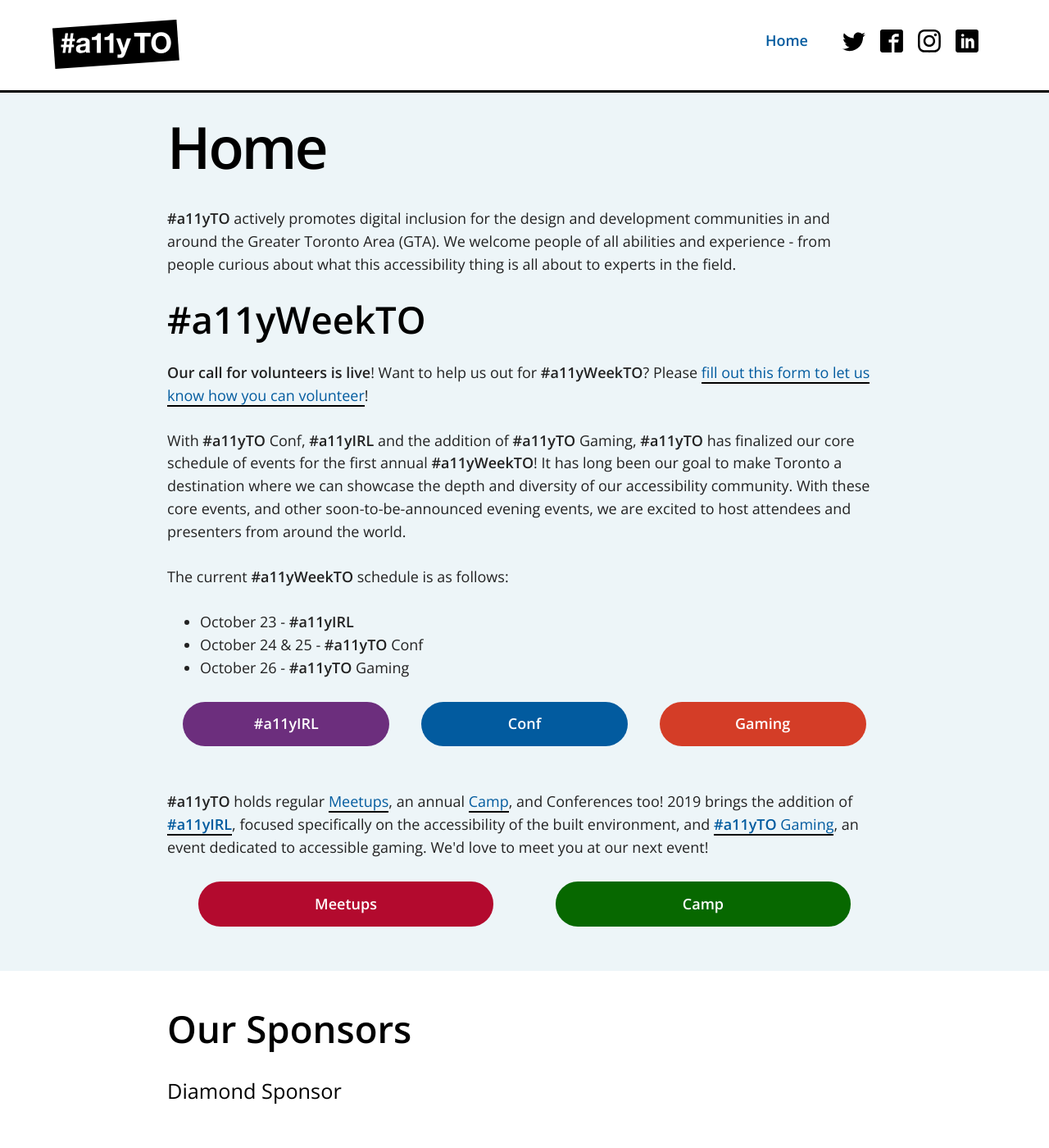
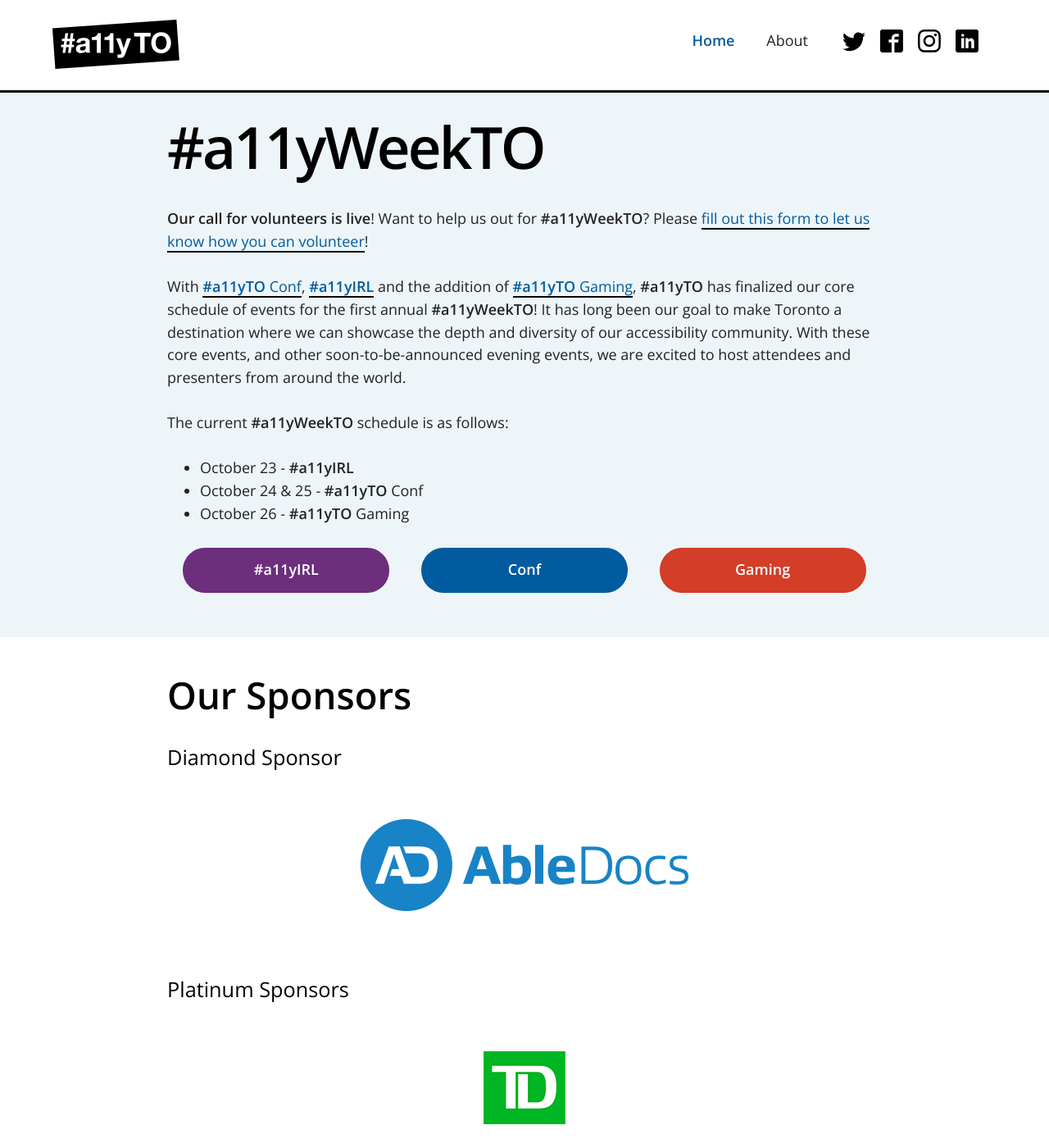
Before and after one commit to a11yTO/A11yTO-Main, a Jekyll site: the page built from index.html, in a window 1280 px wide and 1400 px high. Shown: the whole window at 82% size. Built offline with Jekyll 4.4.1, drawn with Linux system fonts in a browser that asks for light colours.

Commit message:
Add About page to streamline index page

```diff
--- a/_includes/header.html
+++ b/_includes/header.html
@@ -38,6 +38,9 @@
           <a {% if page.id == 'home' %}class="current-page"{% endif %} href="/">Home</a>
         </li>
         <li>
+          <a {% if page.id == 'about' %}class="current-page"{% endif %} href="/about">About</a>
+        </li>
+        <li>
           <ul class="social-icons">
             <li><a href="https://twitter.com/a11yto" rel="external" target="_blank"><svg class="twitter-icon" focusable="false" version="1.1" xmlns="http://www.w3.org/2000/svg" width="32" height="32" viewBox="0 0 32 32">
               <title>Twitter</title>
--- a/index.html
+++ b/index.html
@@ -6,11 +6,9 @@
 description: Accessibility Toronto
 ---
 
-        <h1 class="page-title">Home</h1>
-        <p><strong>#a11yTO</strong> actively promotes digital inclusion for the design and development communities in and around the Greater Toronto Area (GTA). We welcome people of all abilities and experience - from people curious about what this accessibility thing is all about to experts in the field.</p>
-        <h2>#a11yWeekTO</h2>
+        <h1 class="page-title">#a11yWeekTO</h1>
         <p><strong>Our call for volunteers is live</strong>! Want to help us out for <strong>#a11yWeekTO</strong>? Please <a href="https://docs.google.com/forms/d/e/1FAIpQLSd6OVviCVYg0AO_zJaSdYP4njIXSXLWOPk4OP1ULiLrw-4lYA/viewform">fill out this form to let us know how you can volunteer</a>!</p>
-        <p>With <strong>#a11yTO</strong> Conf, <strong>#a11yIRL</strong> and the addition of <strong>#a11yTO</strong> Gaming, <strong>#a11yTO</strong> has finalized our core schedule of events for the first annual <strong>#a11yWeekTO</strong>! It has long been our goal to make Toronto a destination where we can showcase the depth and diversity of our accessibility community. With these core events, and other soon-to-be-announced evening events, we are excited to host attendees and presenters from around the world.</p>
+        <p>With <a href="http://conf.a11yto.com/"><strong>#a11yTO</strong> Conf</a>, <a href="http://irl.a11yto.com/"><strong>#a11yIRL</strong></a> and the addition of <a href="http://gaming.a11yto.com/"><strong>#a11yTO</strong> Gaming</a>, <strong>#a11yTO</strong> has finalized our core schedule of events for the first annual <strong>#a11yWeekTO</strong>! It has long been our goal to make Toronto a destination where we can showcase the depth and diversity of our accessibility community. With these core events, and other soon-to-be-announced evening events, we are excited to host attendees and presenters from around the world.</p>
         <p>The current <strong>#a11yWeekTO</strong> schedule is as follows:</p>
         <ul>
           <li>October 23 - <strong>#a11yIRL</strong></li>
@@ -31,17 +29,3 @@
             </li>
           </ul>
         </nav>
-
-        <p><strong>#a11yTO</strong> holds regular <a href="https://www.meetup.com/a11yTO/">Meetups</a>, an annual <a href="https://camp.a11yto.com/">Camp</a>, and Conferences too! 2019 brings the addition of <a href="http://irl.a11yto.com/"><strong>#a11yIRL</strong></a>, focused specifically on the accessibility of the built environment, and <a href="http://gaming.a11yto.com/"><strong>#a11yTO</strong> Gaming</a>, an event dedicated to accessible gaming. We'd love to meet you at our next event!
-          </p>
-
-        <nav class="branded-events clearfix">
-          <ul>
-            <li>
-              <a class="meetup" href="https://www.meetup.com/a11yTO/">Meetups</a>
-            </li>
-            <li>
-              <a class="camp" href="https://camp.a11yto.com/">Camp</a>
-            </li>
-          </ul>
-        </nav>
```
Also changed, not shown: about.html (added, +22 -0 lines).
